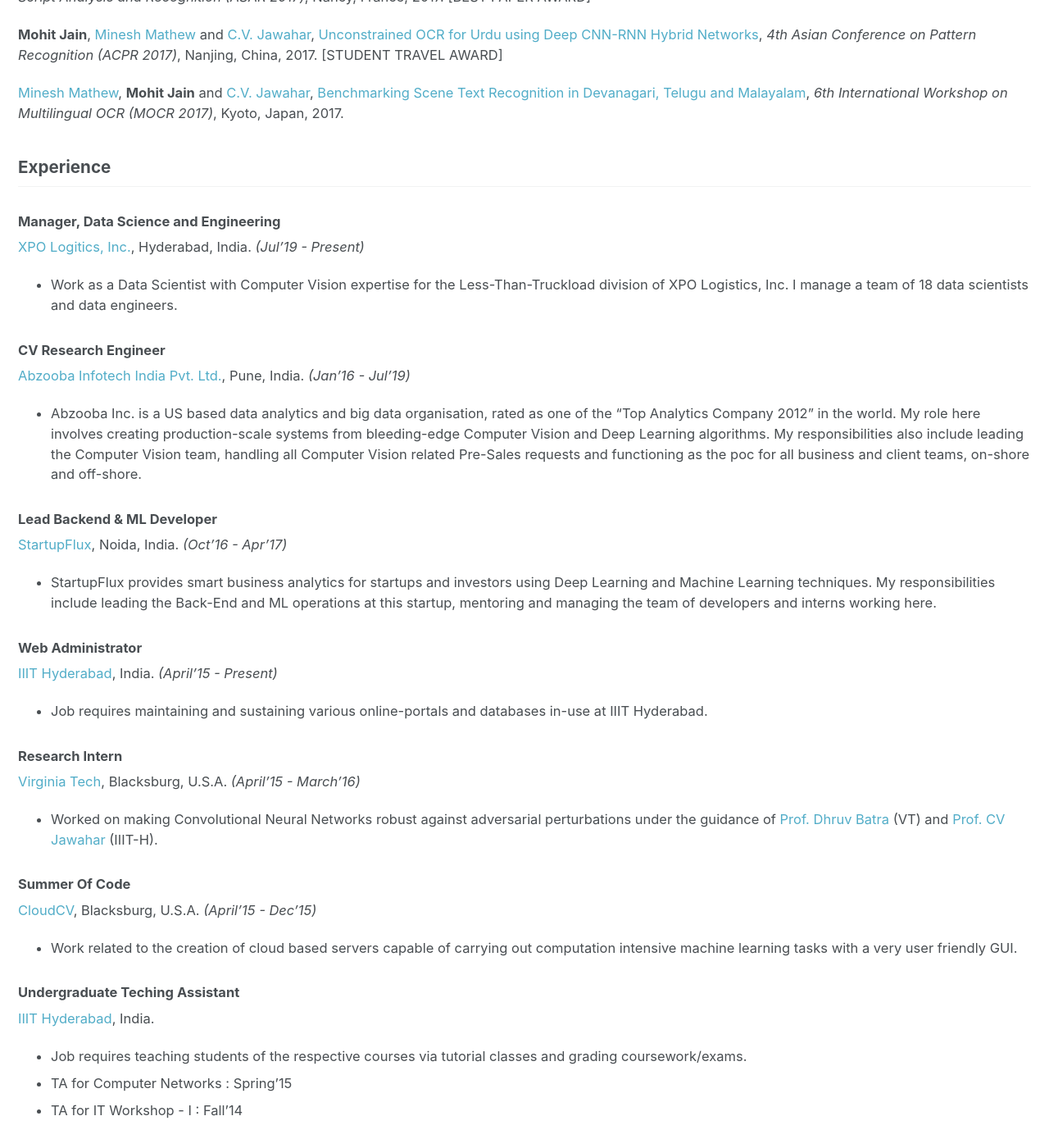
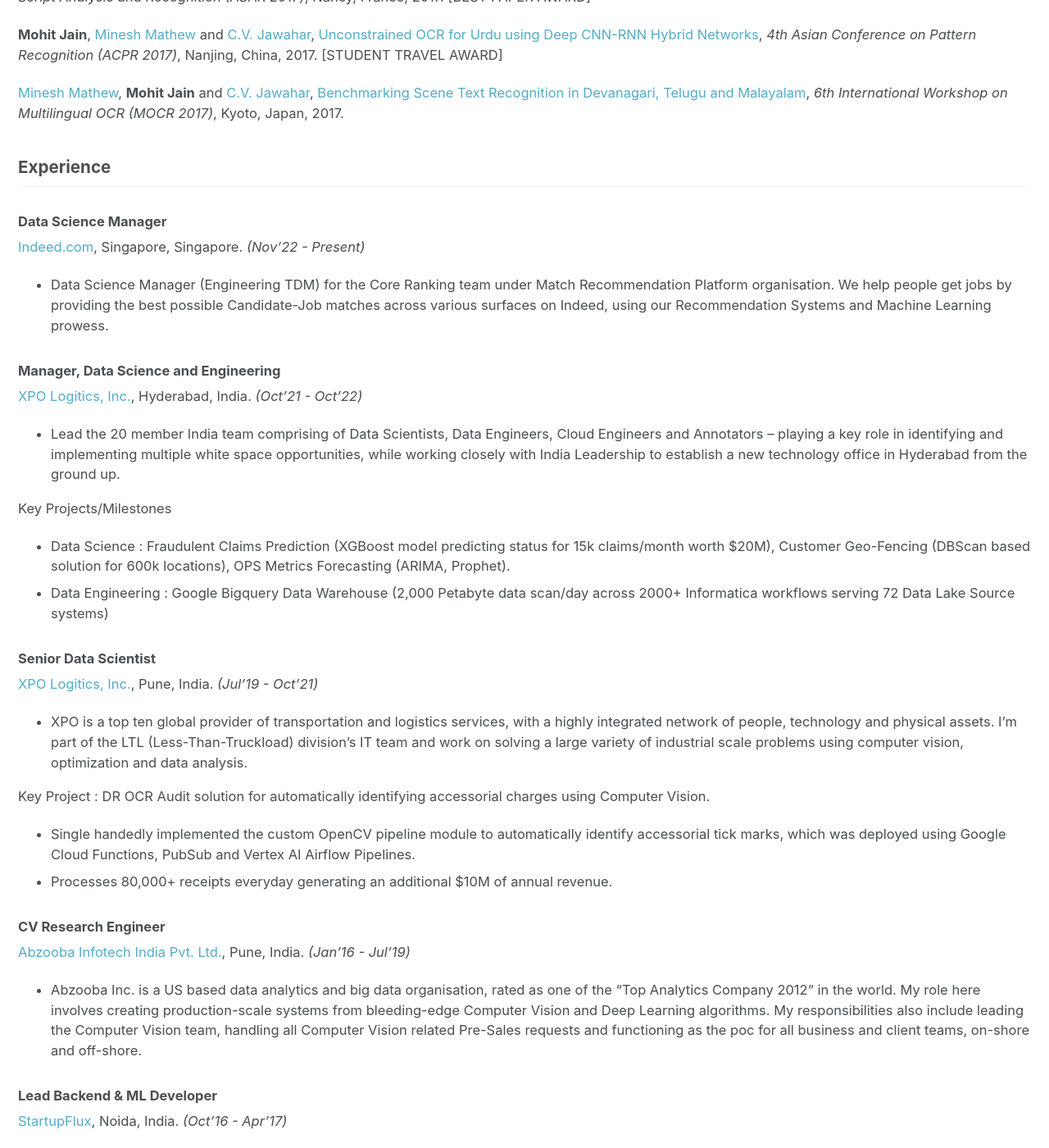
Before and after one commit to NightFury13/nightfury13.github.io, a Jekyll site: the page built from _pages/resume.md, in a window 1280 px wide and 1400 px high, scrolled down 793 px. Shown: the whole window at 82% size. Built offline with Jekyll 4.4.1, drawn with Linux system fonts in a browser that asks for light colours.

Commit message:
adding indeed role to resume page

```diff
--- a/_pages/resume.md
+++ b/_pages/resume.md
@@ -28,9 +28,26 @@ author_profile: true
 [Minesh Mathew](https://mineshmathew.github.io), **Mohit Jain** and [C.V. Jawahar](http://cvit.iiit.ac.in/people/faculty/people/faculty/cvit-faculty/jawahar), [Benchmarking Scene Text Recognition in Devanagari, Telugu and Malayalam](http://cvit.iiit.ac.in/images/ConferencePapers/2017/Benchmarkingtelugu_malayalam.pdf), _6th International Workshop on Multilingual OCR (MOCR 2017)_, Kyoto, Japan, 2017.
 
 ## Experience
+
+### Data Science Manager
+[Indeed.com](https://www.indeed.com/), Singapore, Singapore. _(Nov'22 - Present)_
+* Data Science Manager (Engineering TDM) for the Core Ranking team under Match Recommendation Platform organisation. We help people get jobs by providing the best possible Candidate-Job matches across various surfaces on Indeed, using our Recommendation Systems and Machine Learning prowess.
+
 ### Manager, Data Science and Engineering
-[XPO Logitics, Inc.](https://www.xpo.com/), Hyderabad, India. _(Jul'19 - Present)_
-* Work as a Data Scientist with Computer Vision expertise for the Less-Than-Truckload division of XPO Logistics, Inc. I manage a team of 18 data scientists and data engineers.
+[XPO Logitics, Inc.](https://www.xpo.com/), Hyderabad, India. _(Oct'21 - Oct'22)_
+* Lead the 20 member India team comprising of Data Scientists, Data Engineers, Cloud Engineers and Annotators – playing a key role in identifying and implementing multiple white space opportunities, while working closely with India Leadership to establish a new technology office in Hyderabad from the ground up.
+
+Key Projects/Milestones
+* Data Science : Fraudulent Claims Prediction (XGBoost model predicting status for 15k claims/month worth $20M), Customer Geo-Fencing (DBScan based solution for 600k locations), OPS Metrics Forecasting (ARIMA, Prophet).
+* Data Engineering : Google Bigquery Data Warehouse (2,000 Petabyte data scan/day across 2000+ Informatica workflows serving 72 Data Lake Source systems)
+
+### Senior Data Scientist
+[XPO Logitics, Inc.](https://www.xpo.com/), Pune, India. _(Jul'19 - Oct'21)_
+* XPO is a top ten global provider of transportation and logistics services, with a highly integrated network of people, technology and physical assets. I'm part of the LTL (Less-Than-Truckload) division's IT team and work on solving a large variety of industrial scale problems using computer vision, optimization and data analysis.
+
+Key Project : DR OCR Audit solution for automatically identifying accessorial charges using Computer Vision.
+* Single handedly implemented the custom OpenCV pipeline module to automatically identify accessorial tick marks, which was deployed using Google Cloud Functions, PubSub and Vertex AI Airflow Pipelines.
+* Processes 80,000+ receipts everyday generating an additional $10M of annual revenue.
 
 ### CV Research Engineer
 [Abzooba Infotech India Pvt. Ltd.](https://abzooba.com), Pune, India. _(Jan'16 - Jul'19)_
```
